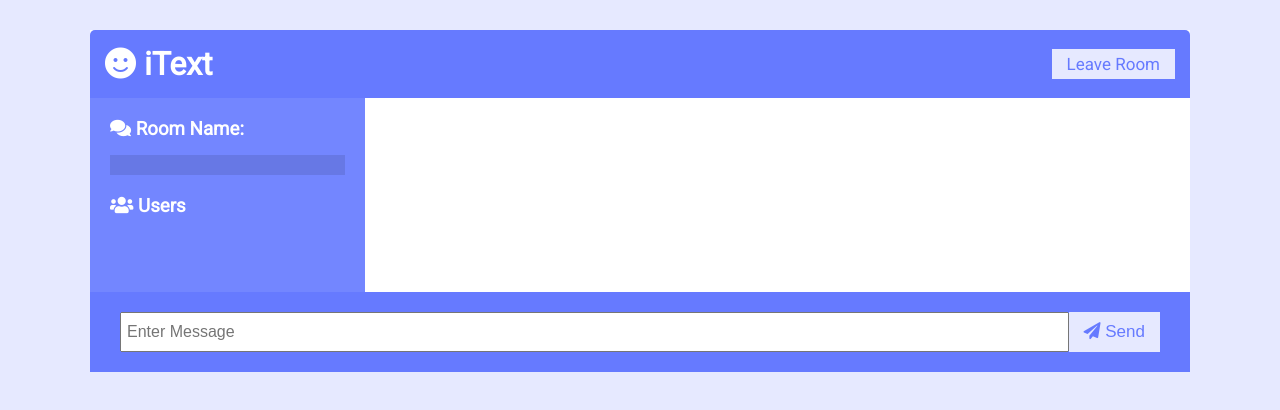
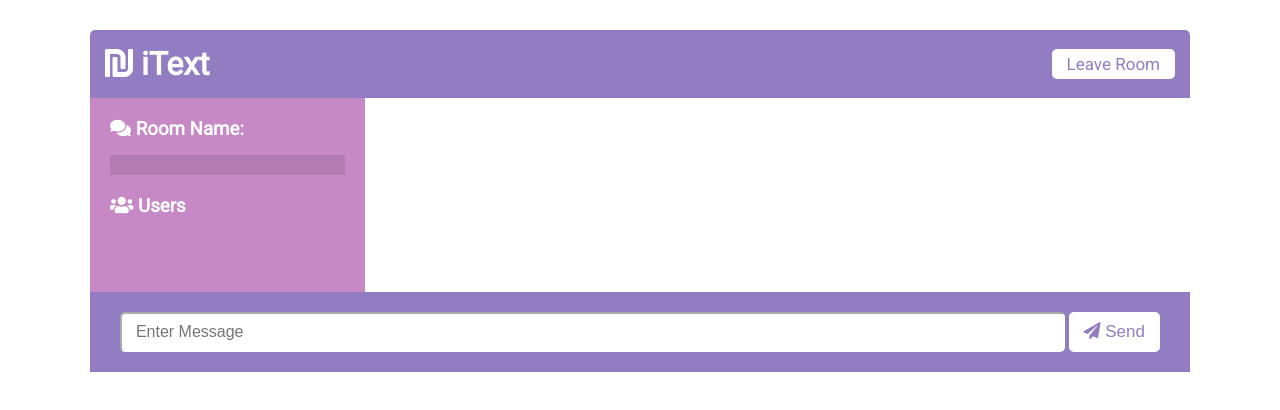
Before and after one commit to manojnsut/iText, a website: page public/chat.html in a window 1280 px wide. Drawn offline with nearby package versions, Linux system fonts and the light colour scheme; no server answers.

Commit message:
ui updated

```diff
--- a/_html_css/css/style.css
+++ b/_html_css/css/style.css
@@ -95,7 +95,7 @@ a {
 	padding: 10px;
 	margin-bottom: 15px;
 	background-color: var(--light-color);
-	border-radius: 5px;
+	border-radius: 15px;
 }
 
 .chat-messages .message .meta {
--- a/public/chat.html
+++ b/public/chat.html
@@ -15,7 +15,7 @@
   <body>
     <div class="chat-container">
       <header class="chat-header">
-        <h1><i class="fas fa-smile"></i> iText</h1>
+        <h1><i class="fas fa-shekel-sign"></i> iText</h1>
         <a id="leave-btn" class="btn">Leave Room</a>
       </header>
       <main class="chat-main">
@@ -32,11 +32,12 @@
           <input
             id="msg"
             type="text"
-            placeholder="Enter Message"
+            placeholder="  Enter Message"
             required
             autocomplete="off"
           />
-          <button class="btn"><i class="fas fa-paper-plane"></i> Send</button>
+          <p >&nbsp;</p>
+          <button class="btn"><i class="fas fa-paper-plane"></i>   Send</button>
         </form>
       </div>
     </div>
--- a/public/css/style.css
+++ b/public/css/style.css
@@ -1,9 +1,10 @@
 @import url('https://fonts.googleapis.com/css?family=Roboto&display=swap');
 
 :root {
-	--dark-color-a: #667aff;
-	--dark-color-b: #7386ff;
-	--light-color: #e6e9ff;
+	--dark-color-a: #937DC2;
+	--dark-color-b: #C689C6;
+	--dark-color-c: #f3f3f3;
+	--light-color: #fff;
 	--success-color: #5cb85c;
 	--error-color: #d9534f;
 }
@@ -12,6 +13,7 @@
 	box-sizing: border-box;
 	margin: 0;
 	padding: 0;
+
 }
 
 body {
@@ -19,6 +21,7 @@ body {
 	font-size: 16px;
 	background: var(--light-color);
 	margin: 20px;
+	border-radius: 100px;
 }
 
 ul {
@@ -36,6 +39,7 @@ a {
 	color: var(--dark-color-a);
 	border: 0;
 	font-size: 17px;
+	border-radius: 5px
 }
 
 /* Chat Page */
@@ -94,8 +98,8 @@ a {
 .chat-messages .message {
 	padding: 10px;
 	margin-bottom: 15px;
-	background-color: var(--light-color);
-	border-radius: 5px;
+	background-color: #f3f3f3;
+	border-radius: 15px;
 	overflow-wrap: break-word;
 }
 
@@ -125,6 +129,8 @@ a {
 	padding: 5px;
 	height: 40px;
 	flex: 1;
+	border-color: #fff;
+	border-radius: 5px;
 }
 
 /* Join Page */
--- a/server.js
+++ b/server.js
@@ -17,7 +17,7 @@ const io = socketio(server);
 // Set static folder
 app.use(express.static(path.join(__dirname, 'public')));
 
-const botName = 'iText Bot';
+const botName = 'iText ';
 
 // Run when client connects
 io.on('connection', socket => {
```
Also changed, not shown: _html_css/chat.html (+1 -1 lines), _html_css/index.html (+1 -1 lines), public/index.html (+2 -2 lines).
